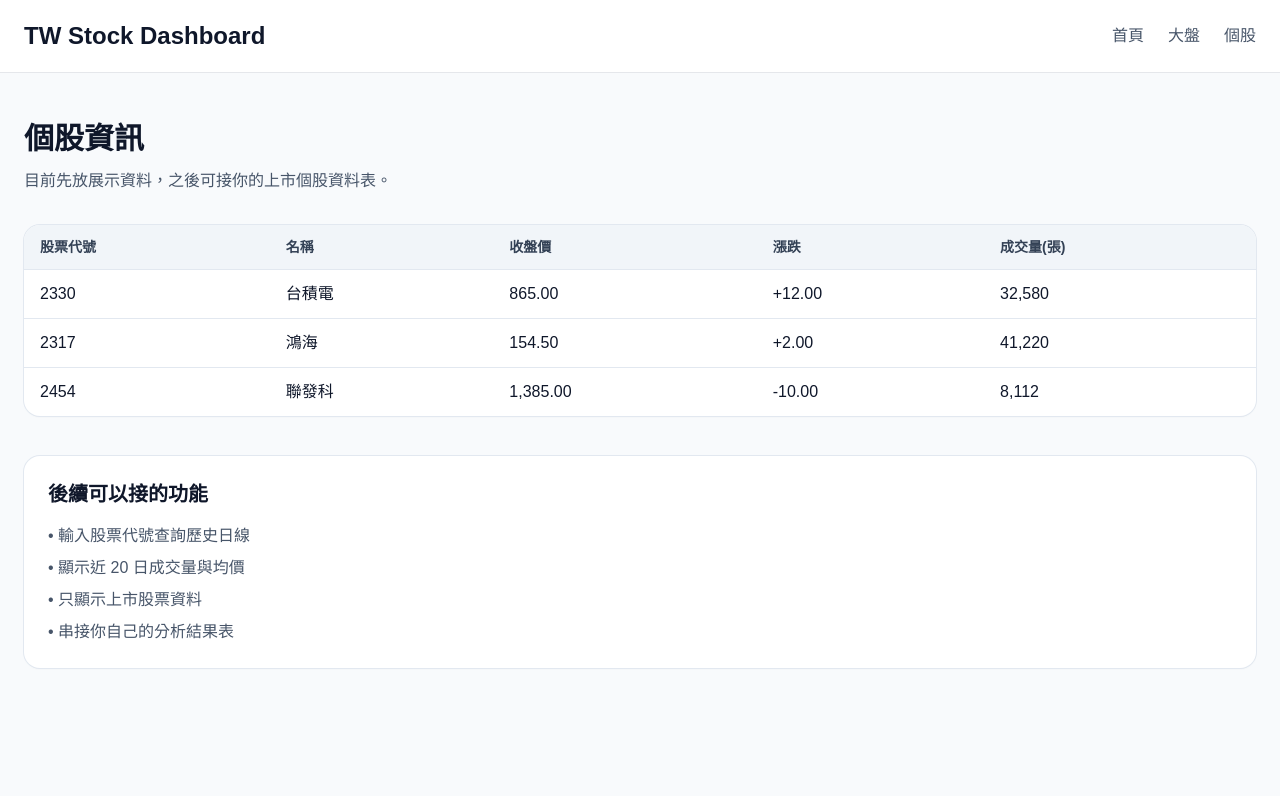
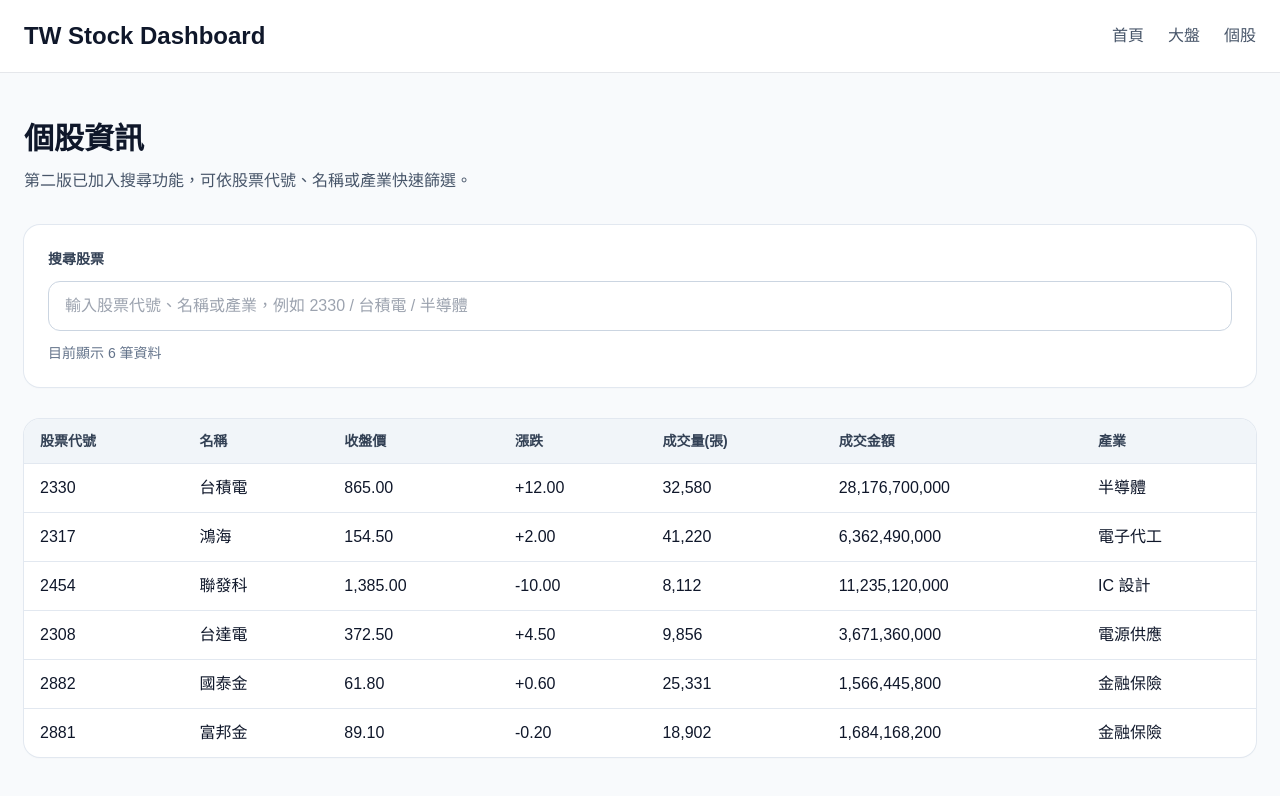
Before and after one commit to chouic/tw-stock-dashboard, a Next.js app: page /stocks in a window 1280 px wide. Shown: the top 796 px of the page. Built offline with nearby package versions, Linux system fonts and the light colour scheme.

Commit message:
Update page.tsx

```diff
--- a/app/stocks/page.tsx
+++ b/app/stocks/page.tsx
@@ -1,16 +1,48 @@
-const sampleStocks = [
-  { stockNo: "2330", name: "台積電", close: "865.00", change: "+12.00", volume: "32,580" },
-  { stockNo: "2317", name: "鴻海", close: "154.50", change: "+2.00", volume: "41,220" },
-  { stockNo: "2454", name: "聯發科", close: "1,385.00", change: "-10.00", volume: "8,112" },
-];
+"use client";
+
+import { useMemo, useState } from "react";
+import { stocks } from "@/lib/mock-data";
 
 export default function StocksPage() {
+  const [keyword, setKeyword] = useState("");
+
+  const filteredStocks = useMemo(() => {
+    const q = keyword.trim().toLowerCase();
+    if (!q) {
+      return stocks;
+    }
+
+    return stocks.filter((item) => {
+      return (
+        item.stockNo.toLowerCase().includes(q) ||
+        item.name.toLowerCase().includes(q) ||
+        item.industry.toLowerCase().includes(q)
+      );
+    });
+  }, [keyword]);
+
   return (
-    <div className="mx-auto min-h-screen max-w-7xl px-6 py-12">
-      <h1 className="text-3xl font-bold text-slate-900">個股資訊</h1>
-      <p className="mt-3 text-slate-600">
-        目前先放展示資料，之後可接你的上市個股資料表。
+    <div className="container-page min-h-screen py-12">
+      <h1 className="section-title">個股資訊</h1>
+      <p className="section-desc">
+        第二版已加入搜尋功能，可依股票代號、名稱或產業快速篩選。
       </p>
+
+      <div className="mt-8 card p-6">
+        <label className="mb-3 block text-sm font-semibold text-slate-700">
+          搜尋股票
+        </label>
+        <input
+          type="text"
+          value={keyword}
+          onChange={(e) => setKeyword(e.target.value)}
+          placeholder="輸入股票代號、名稱或產業，例如 2330 / 台積電 / 半導體"
+          className="w-full rounded-xl border border-slate-300 px-4 py-3 text-slate-900 outline-none ring-0 transition focus:border-slate-900"
+        />
+        <p className="mt-3 text-sm text-slate-500">
+          目前顯示 {filteredStocks.length} 筆資料
+        </p>
+      </div>
 
       <div className="mt-8 overflow-hidden rounded-2xl bg-white shadow-sm ring-1 ring-slate-200">
         <table className="min-w-full border-collapse">
@@ -21,23 +53,34 @@ export default function StocksPage() {
               <th className="px-4 py-3 text-left text-sm font-semibold text-slate-700">收盤價</th>
               <th className="px-4 py-3 text-left text-sm font-semibold text-slate-700">漲跌</th>
               <th className="px-4 py-3 text-left text-sm font-semibold text-slate-700">成交量(張)</th>
+              <th className="px-4 py-3 text-left text-sm font-semibold text-slate-700">成交金額</th>
+              <th className="px-4 py-3 text-left text-sm font-semibold text-slate-700">產業</th>
             </tr>
           </thead>
           <tbody>
-            {sampleStocks.map((stock) => (
+            {filteredStocks.map((stock) => (
               <tr key={stock.stockNo} className="border-t border-slate-200">
                 <td className="px-4 py-3 text-slate-900">{stock.stockNo}</td>
                 <td className="px-4 py-3 text-slate-900">{stock.name}</td>
                 <td className="px-4 py-3 text-slate-900">{stock.close}</td>
                 <td className="px-4 py-3 text-slate-900">{stock.change}</td>
                 <td className="px-4 py-3 text-slate-900">{stock.volume}</td>
+                <td className="px-4 py-3 text-slate-900">{stock.amount}</td>
+                <td className="px-4 py-3 text-slate-900">{stock.industry}</td>
               </tr>
             ))}
+            {filteredStocks.length === 0 && (
+              <tr>
+                <td colSpan={7} className="px-4 py-8 text-center text-slate-500">
+                  找不到符合條件的資料
+                </td>
+              </tr>
+            )}
           </tbody>
         </table>
       </div>
 
-      <div className="mt-10 rounded-2xl bg-white p-6 shadow-sm ring-1 ring-slate-200">
+      <div className="mt-10 card p-6">
         <h2 className="text-xl font-bold">後續可以接的功能</h2>
         <ul className="mt-4 space-y-2 text-slate-600">
           <li>• 輸入股票代號查詢歷史日線</li>
```
